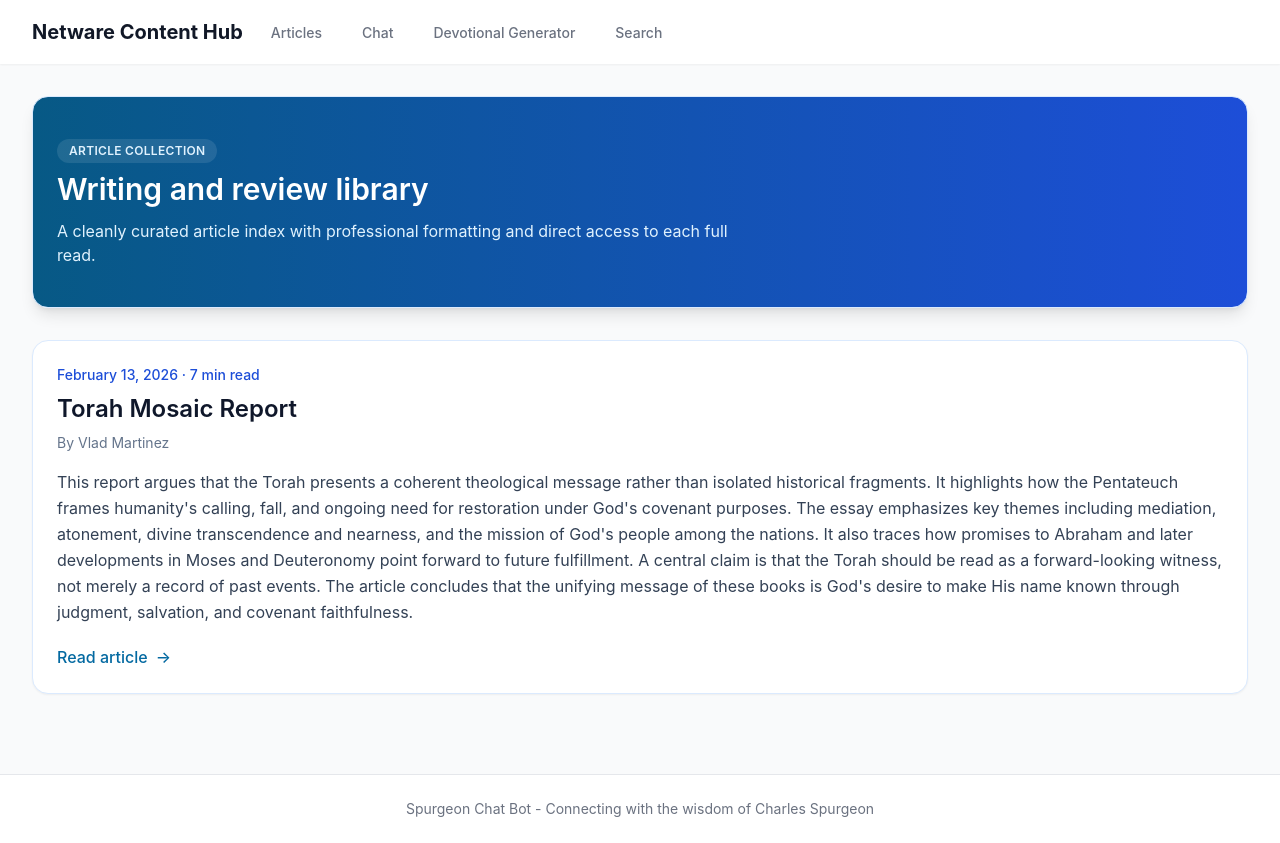
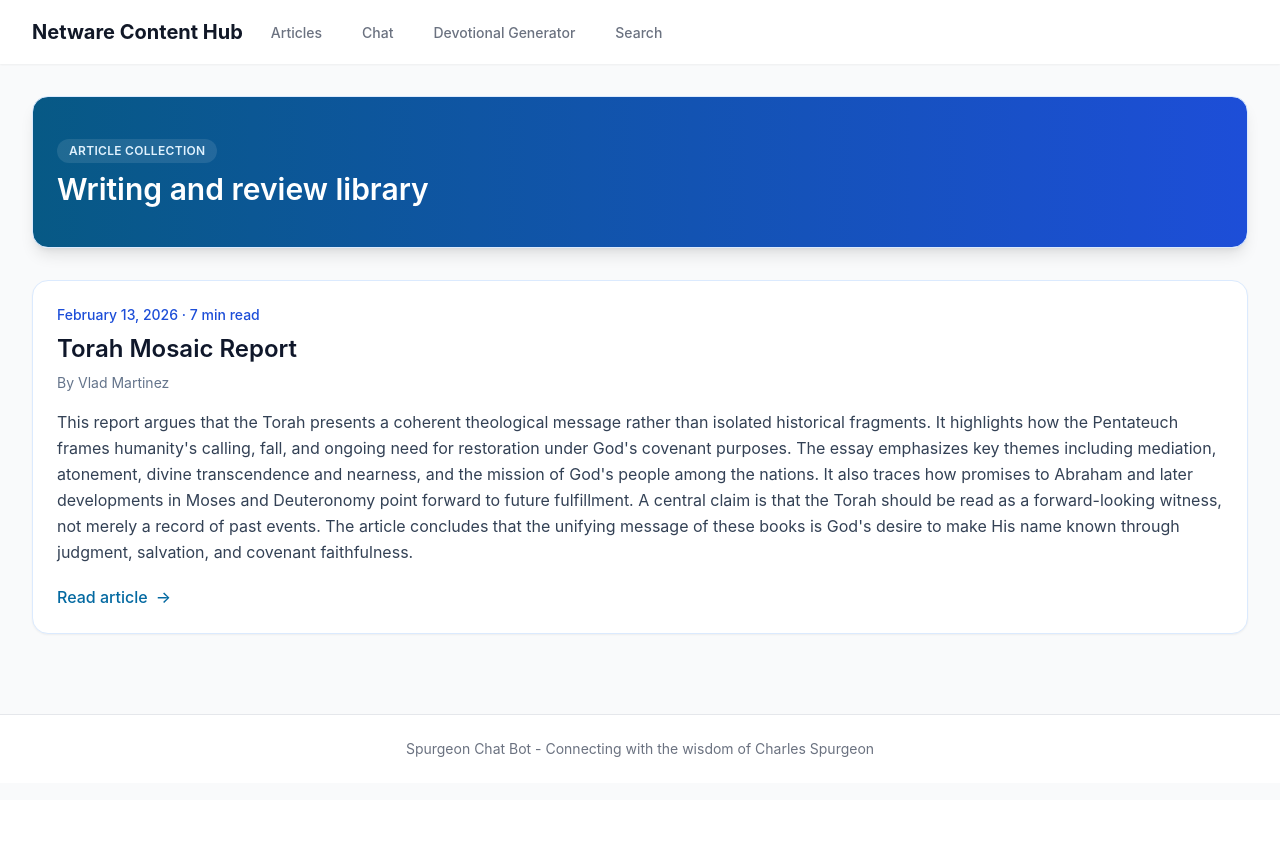
Before and after one commit to vladi03/netware_functions, a React (Vite) app in the folder web/: page / in a window 1280 px wide. After the commit the page ends 800 px from the top, so only its background shows below. Built offline with nearby package versions, Linux system fonts and the light colour scheme; no server answers.

Commit message:
feat: update article index page for latest publish

```diff
--- a/web/src/pages/ArticlesIndexPage.jsx
+++ b/web/src/pages/ArticlesIndexPage.jsx
@@ -9,10 +9,6 @@ function ArticlesIndexPage() {
           Article Collection
         </p>
         <h2 className="text-3xl font-semibold">Writing and review library</h2>
-        <p className="mt-3 max-w-2xl text-sky-100">
-          A cleanly curated article index with professional formatting and
-          direct access to each full read.
-        </p>
       </header>
 
       <div className="grid gap-5">
```
